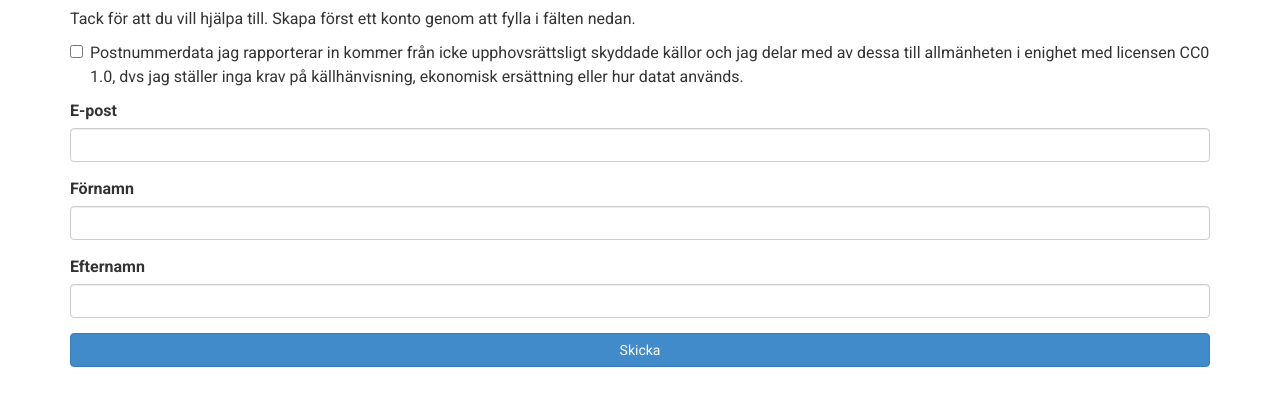
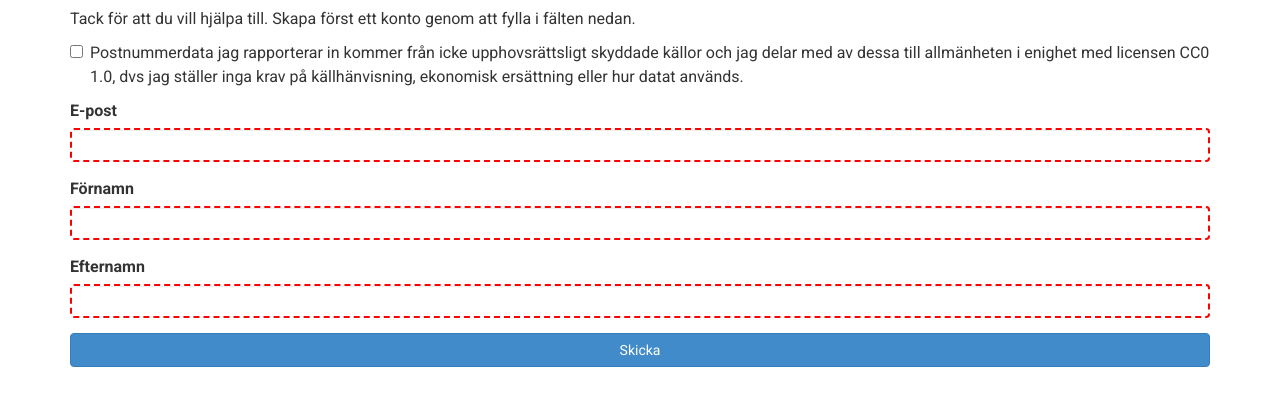
Before and after one commit to postnummeruppror/insamlingsappen-www, a plain HTML site: page index.html in a window 1280 px wide. Shown: the part 53-458 px from the top of the page. Drawn offline with Linux system fonts and the light colour scheme.

Commit message:
Autocomplete + validering

```diff
--- a/css/style.css
+++ b/css/style.css
@@ -73,3 +73,12 @@ body {
   }
 
 }
+
+
+input:invalid {
+  border: 2px dashed red;
+}
+
+input:valid {
+  border: 2px solid green;
+}
--- a/index.html
+++ b/index.html
@@ -2,9 +2,11 @@
 <html lang="sv">
 <head>
 <meta charset="utf-8">
-<title>Insamlingsappen</title>
-<meta name="viewport" content="width=device-width, initial-scale=1.0">
-<meta name="description" content="">
+<title>Postnummer-insamling</title>
+<meta name="viewport" content = "width=device-width, initial-scale=1.0, minimum-scale=1, maximum-scale=1, user-scalable=no" />
+<meta name="apple-mobile-web-app-capable" content="yes">
+<meta name="description" content="Insamlingsappen fär postnummerupproret">
+<meta name="apple-mobile-web-app-status-bar-style" content="black-translucent" >
 <meta name="author" content="">
 <link href="css/bootstrap.min.css" rel="stylesheet">
 <link rel="stylesheet" href="js/leaflet-0.7.3/leaflet.css" />
@@ -60,13 +62,13 @@
             </label>
           </div>
           <div class="form-group">
-            <label for="emailAddress">E-post</label><input type="text" class="form-control" id="emailAddress" name="emailAddress">
+            <label for="emailAddress">E-post</label><input autocomplete="email" required type="email" class="form-control" id="emailAddress" name="emailAddress">
           </div>
           <div class="form-group">
-            <label for="firstName">Förnamn</label><input type="text" class="form-control" id="firstName" name="firstName">
+            <label for="firstName">Förnamn</label><input autocomplete="given-name" required type="text" class="form-control" id="firstName" name="firstName">
           </div>
           <div class="form-group">
-            <label for="lastName">Efternamn</label><input type="text" class="form-control" id="lastName" name="lastName">
+            <label for="lastName">Efternamn</label><input autocomplete="family-name" required type="text" class="form-control" id="lastName" name="lastName">
           </div>
           <button type="submit" class="btn btn-primary btn-block">Skicka</button>
         </div>
@@ -109,15 +111,15 @@
       </div>
       <div class="row">
         <div class="col-xs-4 form-group">
-          <label for="postalAddress[postalCode]">Postnummer</label><input type="number" class="form-control" id="postalAddress[postalCode]" name="postalAddress[postalCode]">
+          <label for="postalAddress[postalCode]">Postnummer</label><input autocomplete="on" required size="5" min="10000" max="99999" type="number" class="form-control" id="postalAddress[postalCode]" name="postalAddress[postalCode]">
         </div>
         <div class="col-xs-8 form-group">
-          <label for="postalAddress[postalTown]">Postort</label><input type="text" class="form-control" id="postalAddress[postalTown]" name="postalAddress[postalTown]">
+          <label for="postalAddress[postalTown]">Postort</label><input autocomplete="on" required type="text" class="form-control" id="postalAddress[postalTown]" name="postalAddress[postalTown]">
         </div>
       </div>
       <div class="row">
         <div class="col-xs-12 form-group">
-          <label for="postalAddress[streetName]">Gatunamn</label><input type="text" class="form-control" id="postalAddress[streetName]" name="postalAddress[streetName]">
+          <label for="postalAddress[streetName]">Gatunamn</label><input autocomplete="on" type="text" class="form-control" id="postalAddress[streetName]" name="postalAddress[streetName]">
         </div>
       </div>
       <div class="row">
--- a/js/scripts.js
+++ b/js/scripts.js
@@ -1,5 +1,5 @@
-var serverAddress = "insamling.postnummeruppror.nu";
-//var serverAddress = "localhost:8080";
+//var serverAddress = "insamling.postnummeruppror.nu";
+var serverAddress = "localhost:8080";
 
 $(document).ready(function () {
 
```
